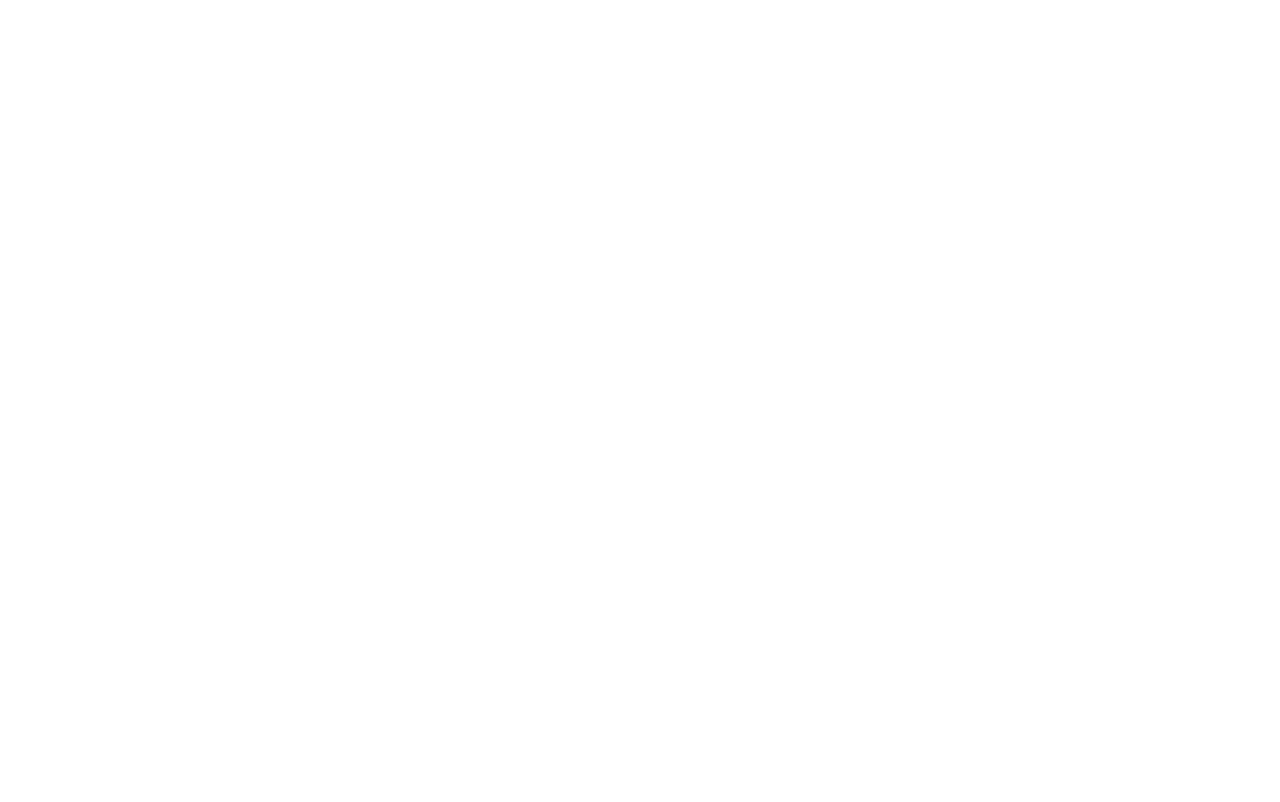
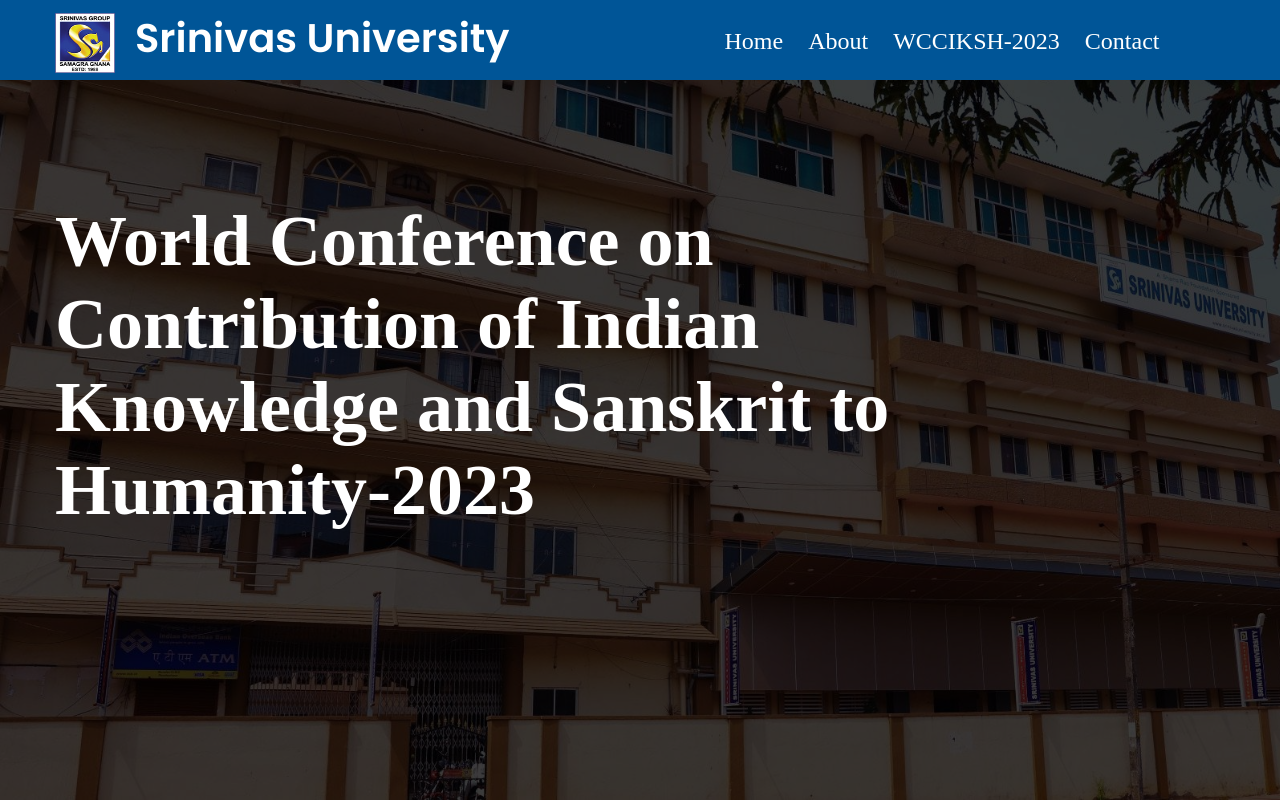
Before and after one commit to vadithya16/suconference, a plain HTML site: page index.html in a window 1280 px wide. Shown: the top 802 px of the page. Drawn offline with Linux system fonts and the light colour scheme; a web font is replaced by a local one.

Commit message:
Update style.css

```diff
--- a/style/style.css
+++ b/style/style.css
@@ -33,9 +33,7 @@ p {
   }
 }
 .main {
-    display: none;
-    opacity: 0;
-    transition: opacity 1s ease-in;
+    display: block;
 }
 /*Loader start*/
 .spinner {
```
